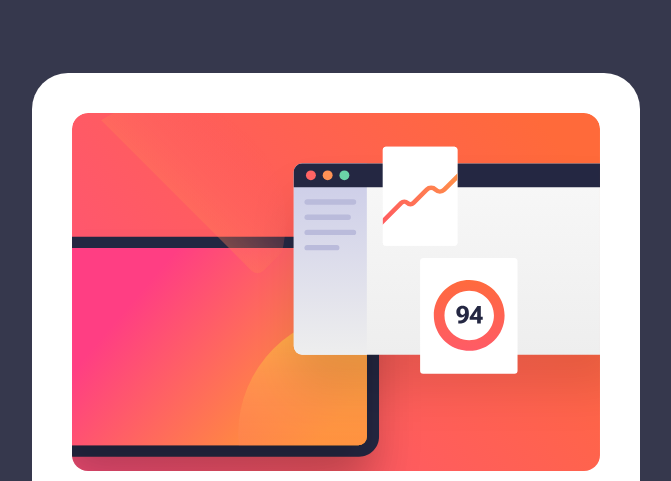
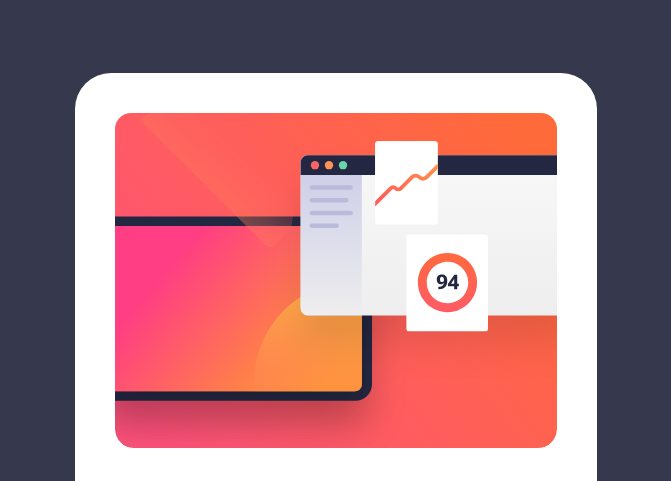
Before and after one commit to emawid/newsletter-signup-dev, a plain HTML site: page index.html in a window 1280 px wide. Shown: the top 481 px of the page, without its empty margins (304-975 px from the left). Drawn offline with Linux system fonts and the light colour scheme.

Commit message:
refactoring code for img

```diff
--- a/base.css
+++ b/base.css
@@ -15,6 +15,7 @@
 
 * {
   box-sizing: border-box;
+  /* color-scheme: dark light; */
 }
 
 html {
--- a/components.css
+++ b/components.css
@@ -69,6 +69,12 @@ ul {
   margin-bottom: 24px;
 }
 
+#sign-up-form input:user-invalid {
+  border: 1px solid var(--color-red);
+  background-color: #ffe7e6;
+  color: var(--color-red);
+}
+
 #form-submit-btn {
   padding: 16px 38px;
   background-color: var(--color-blue-800);
@@ -84,6 +90,7 @@ ul {
     var(--color-gradient-end) 100%
   );
   color: var(--color-white);
+  cursor: pointer;
 }
 
 @media (max-width: 360px) {
@@ -103,7 +110,9 @@ ul {
 
 #sign-up-illustration img {
   width: 100%;
-  height: auto;
+  max-inline-size: 100%;
+  block-size: auto;
+  object-fit: cover;
 }
 
 @media (min-width: 768px) {
@@ -118,7 +127,6 @@ ul {
 
   #sign-up-illustration img {
     border-radius: 16px;
-    height: auto;
   }
 
   #sign-up-text {
@@ -132,12 +140,6 @@ ul {
   #sign-up-form {
     margin: 0px 40px 40px 40px;
   }
-  #sign-up-illustration {
-    width: 528px;
-    height: 358.29px;
-    overflow: hidden;
-    border-radius: 16px;
-  }
 }
 
 @media (min-width: 1440px) {
@@ -148,8 +150,6 @@ ul {
 
   #sign-up-illustration {
     order: 2;
-    width: auto;
-    height: auto;
     margin: 32px 32px 24px 0px;
     border-radius: 16px;
   }
```
